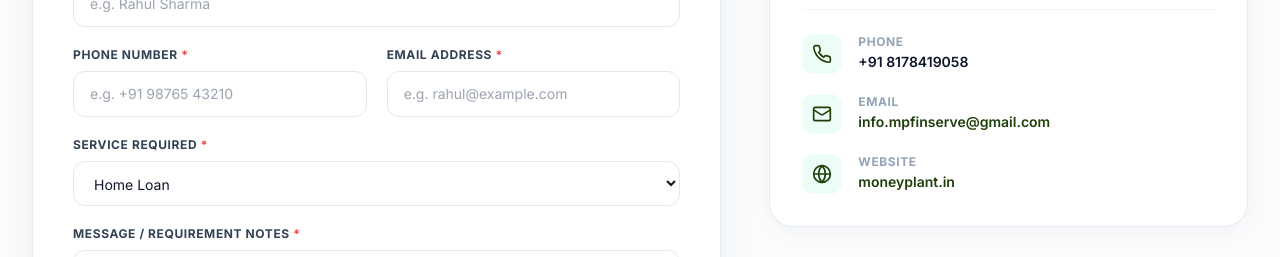
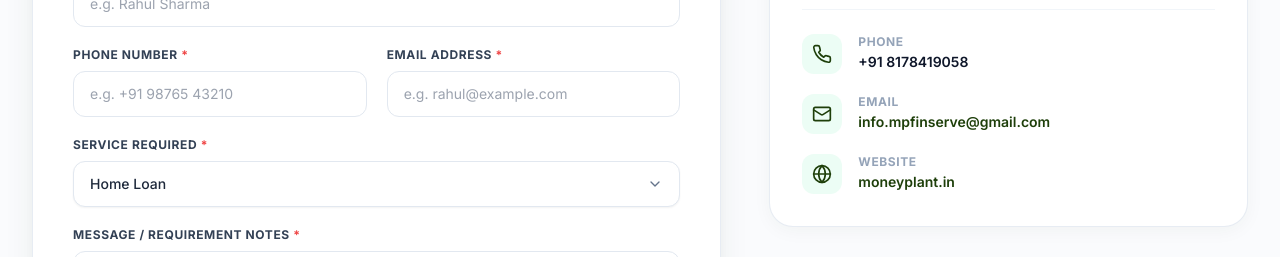
Before and after one commit to shubhgarg1712/moneyplant-website, a React (Vite) app: page / in a window 1280 px wide. Shown: the part 8360-8617 px from the top of the page. Built offline with nearby package versions, Linux system fonts and the light colour scheme.

Commit message:
Replace default browser select with custom MoneyPlant-styled accessible dropdown in enquiry form

```diff
--- a/src/components/ContactSection.tsx
+++ b/src/components/ContactSection.tsx
@@ -1,5 +1,6 @@
 import React, { useState } from 'react';
 import { Phone, Mail, Globe, CheckCircle2, AlertCircle, Loader2, Send } from 'lucide-react';
+import { CustomSelect } from './CustomSelect';
 
 export const TARGET_EMAIL = "info.mpfinserve@gmail.com";
 
@@ -266,27 +267,21 @@ export const ContactSection: React.FC = () => {
                   </div>
                 </div>
 
-                {/* Service Required Field */}
-                <div>
-                  <label className="block text-xs font-bold text-slate-700 uppercase tracking-wider mb-2">
-                    Service Required <span className="text-red-500">*</span>
-                  </label>
-                  <select
-                    value={formData.service}
-                    onChange={(e) => {
-                      setFormData({ ...formData, service: e.target.value });
-                      if (validationErrors.service) setValidationErrors({ ...validationErrors, service: '' });
-                    }}
-                    className="w-full px-4 py-3 rounded-xl border border-slate-200 text-sm bg-white focus:outline-none focus:ring-2 focus:ring-emerald-500/20 focus:border-brand-primary"
-                  >
-                    {services.map((srv) => (
-                      <option key={srv} value={srv}>{srv}</option>
-                    ))}
-                  </select>
-                  {validationErrors.service && (
-                    <p className="text-xs text-red-600 mt-1">{validationErrors.service}</p>
-                  )}
-                </div>
+                {/* Service Required Field (Custom MoneyPlant Styled Dropdown) */}
+                <CustomSelect
+                  id="service-required"
+                  label="Service Required"
+                  required
+                  value={formData.service}
+                  options={services}
+                  onChange={(selectedService) => {
+                    setFormData({ ...formData, service: selectedService });
+                    if (validationErrors.service) {
+                      setValidationErrors({ ...validationErrors, service: '' });
+                    }
+                  }}
+                  error={validationErrors.service}
+                />
 
                 {/* Message Field */}
                 <div>
--- /dev/null
+++ b/src/components/CustomSelect.tsx
@@ -0,0 +1,234 @@
+import React, { useState, useEffect, useRef } from 'react';
+import { ChevronDown, Check } from 'lucide-react';
+
+interface CustomSelectProps {
+  id?: string;
+  label?: string;
+  required?: boolean;
+  value: string;
+  options: string[];
+  onChange: (value: string) => void;
+  error?: string;
+}
+
+export const CustomSelect: React.FC<CustomSelectProps> = ({
+  id = 'service-required-select',
+  label = 'Service Required',
+  required = true,
+  value,
+  options,
+  onChange,
+  error
+}) => {
+  const [isOpen, setIsOpen] = useState(false);
+  const [highlightedIndex, setHighlightedIndex] = useState<number>(() => {
+    const idx = options.indexOf(value);
+    return idx >= 0 ? idx : 0;
+  });
+
+  const containerRef = useRef<HTMLDivElement>(null);
+  const buttonRef = useRef<HTMLButtonElement>(null);
+  const listboxRef = useRef<HTMLUListElement>(null);
+
+  // Sync highlightedIndex when value changes or dropdown opens
+  useEffect(() => {
+    const idx = options.indexOf(value);
+    if (idx >= 0) {
+      setHighlightedIndex(idx);
+    }
+  }, [value, isOpen, options]);
+
+  // Handle click outside to close dropdown
+  useEffect(() => {
+    const handleClickOutside = (event: MouseEvent) => {
+      if (containerRef.current && !containerRef.current.contains(event.target as Node)) {
+        setIsOpen(false);
+      }
+    };
+
+    if (isOpen) {
+      document.addEventListener('mousedown', handleClickOutside);
+    }
+
+    return () => {
+      document.removeEventListener('mousedown', handleClickOutside);
+    };
+  }, [isOpen]);
+
+  // Keyboard navigation & accessibility
+  const handleKeyDown = (e: React.KeyboardEvent) => {
+    if (e.key === 'Escape') {
+      if (isOpen) {
+        e.preventDefault();
+        setIsOpen(false);
+        buttonRef.current?.focus();
+      }
+      return;
+    }
+
+    if (e.key === 'Tab') {
+      if (isOpen) {
+        setIsOpen(false);
+      }
+      return;
+    }
+
+    if (!isOpen) {
+      if (e.key === 'ArrowDown' || e.key === 'ArrowUp' || e.key === 'Enter' || e.key === ' ') {
+        e.preventDefault();
+        setIsOpen(true);
+        const currentIndex = options.indexOf(value);
+        setHighlightedIndex(currentIndex >= 0 ? currentIndex : 0);
+      }
+      return;
+    }
+
+    // When dropdown is OPEN
+    switch (e.key) {
+      case 'ArrowDown': {
+        e.preventDefault();
+        setHighlightedIndex((prev) => (prev + 1) % options.length);
+        break;
+      }
+      case 'ArrowUp': {
+        e.preventDefault();
+        setHighlightedIndex((prev) => (prev - 1 + options.length) % options.length);
+        break;
+      }
+      case 'Enter':
+      case ' ': {
+        e.preventDefault();
+        const selectedOption = options[highlightedIndex];
+        if (selectedOption) {
+          onChange(selectedOption);
+          setIsOpen(false);
+          buttonRef.current?.focus();
+        }
+        break;
+      }
+      case 'Home': {
+        e.preventDefault();
+        setHighlightedIndex(0);
+        break;
+      }
+      case 'End': {
+        e.preventDefault();
+        setHighlightedIndex(options.length - 1);
+        break;
+      }
+    }
+  };
+
+  const handleSelectOption = (option: string) => {
+    onChange(option);
+    setIsOpen(false);
+    buttonRef.current?.focus();
+  };
+
+  return (
+    <div className="relative" ref={containerRef}>
+      {/* Label */}
+      <label
+        id={`${id}-label`}
+        htmlFor={`${id}-trigger`}
+        className="block text-xs font-bold text-slate-700 uppercase tracking-wider mb-2"
+      >
+        {label} {required && <span className="text-red-500">*</span>}
+      </label>
+
+      {/* Closed State Button Trigger */}
+      <button
+        ref={buttonRef}
+        id={`${id}-trigger`}
+        type="button"
+        role="combobox"
+        aria-haspopup="listbox"
+        aria-expanded={isOpen}
+        aria-controls={`${id}-listbox`}
+        aria-labelledby={`${id}-label ${id}-trigger`}
+        onClick={() => setIsOpen((prev) => !prev)}
+        onKeyDown={handleKeyDown}
+        className={`w-full px-4 py-3 rounded-xl border text-sm bg-white text-slate-900 flex items-center justify-between text-left shadow-sm transition-all duration-200 focus:outline-none focus:ring-2 focus:ring-emerald-500/20 ${
+          error
+            ? 'border-red-400 bg-red-50/20'
+            : isOpen
+              ? 'border-brand-primary ring-2 ring-emerald-500/20 shadow-md'
+              : 'border-slate-200 hover:border-emerald-600/60'
+        }`}
+      >
+        <span className="font-medium text-slate-800 truncate">
+          {value || 'Select a service'}
+        </span>
+        <ChevronDown
+          className={`w-4 h-4 text-brand-forest transition-transform duration-200 shrink-0 ml-2 ${
+            isOpen ? 'rotate-180 text-brand-dark' : 'text-slate-500'
+          }`}
+        />
+      </button>
+
+      {/* Validation Error Message */}
+      {error && (
+        <p className="text-xs text-red-600 mt-1">{error}</p>
+      )}
+
+      {/* Custom Open State Dropdown Popup Menu */}
+      {isOpen && (
+        <ul
+          ref={listboxRef}
+          id={`${id}-listbox`}
+          role="listbox"
+          aria-labelledby={`${id}-label`}
+          tabIndex={-1}
+          onKeyDown={handleKeyDown}
+          className="absolute left-0 right-0 top-full mt-2 z-40 bg-white rounded-2xl shadow-xl border border-emerald-100 p-1.5 max-h-72 overflow-y-auto transform animate-in fade-in slide-in-from-top-2 duration-150 focus:outline-none"
+        >
+          {options.map((option, index) => {
+            const isSelected = option === value;
+            const isHighlighted = index === highlightedIndex;
+
+            return (
+              <li
+                key={option}
+                id={`${id}-option-${index}`}
+                role="option"
+                aria-selected={isSelected}
+                onClick={() => handleSelectOption(option)}
+                onMouseEnter={() => setHighlightedIndex(index)}
+                className={`min-h-[44px] px-3.5 py-2.5 rounded-xl flex items-center justify-between cursor-pointer select-none text-sm transition-all duration-150 my-0.5 ${
+                  isHighlighted || isSelected
+                    ? 'bg-emerald-50/80 text-brand-dark font-medium'
+                    : 'text-slate-700 hover:bg-emerald-50/50'
+                }`}
+              >
+                {/* Left side: Accent bar indicator + Option text */}
+                <div className="flex items-center gap-2.5 min-w-0 pr-2">
+                  <span
+                    className={`w-1 h-4 rounded-full shrink-0 transition-all duration-150 ${
+                      isSelected || isHighlighted
+                        ? 'bg-brand-forest opacity-100 scale-100'
+                        : 'bg-transparent opacity-0 scale-75'
+                    }`}
+                  />
+                  <span className={`truncate ${isSelected ? 'font-semibold text-brand-forest' : 'font-normal'}`}>
+                    {option}
+                  </span>
+                </div>
+
+                {/* Right side: Checkmark for selected or hovered item */}
+                <span className="shrink-0 flex items-center justify-center w-5 h-5 ml-2">
+                  {(isSelected || isHighlighted) && (
+                    <Check
+                      className={`w-4 h-4 transition-all duration-150 ${
+                        isSelected ? 'text-brand-forest' : 'text-emerald-600/70'
+                      }`}
+                    />
+                  )}
+                </span>
+              </li>
+            );
+          })}
+        </ul>
+      )}
+    </div>
+  );
+};
```
